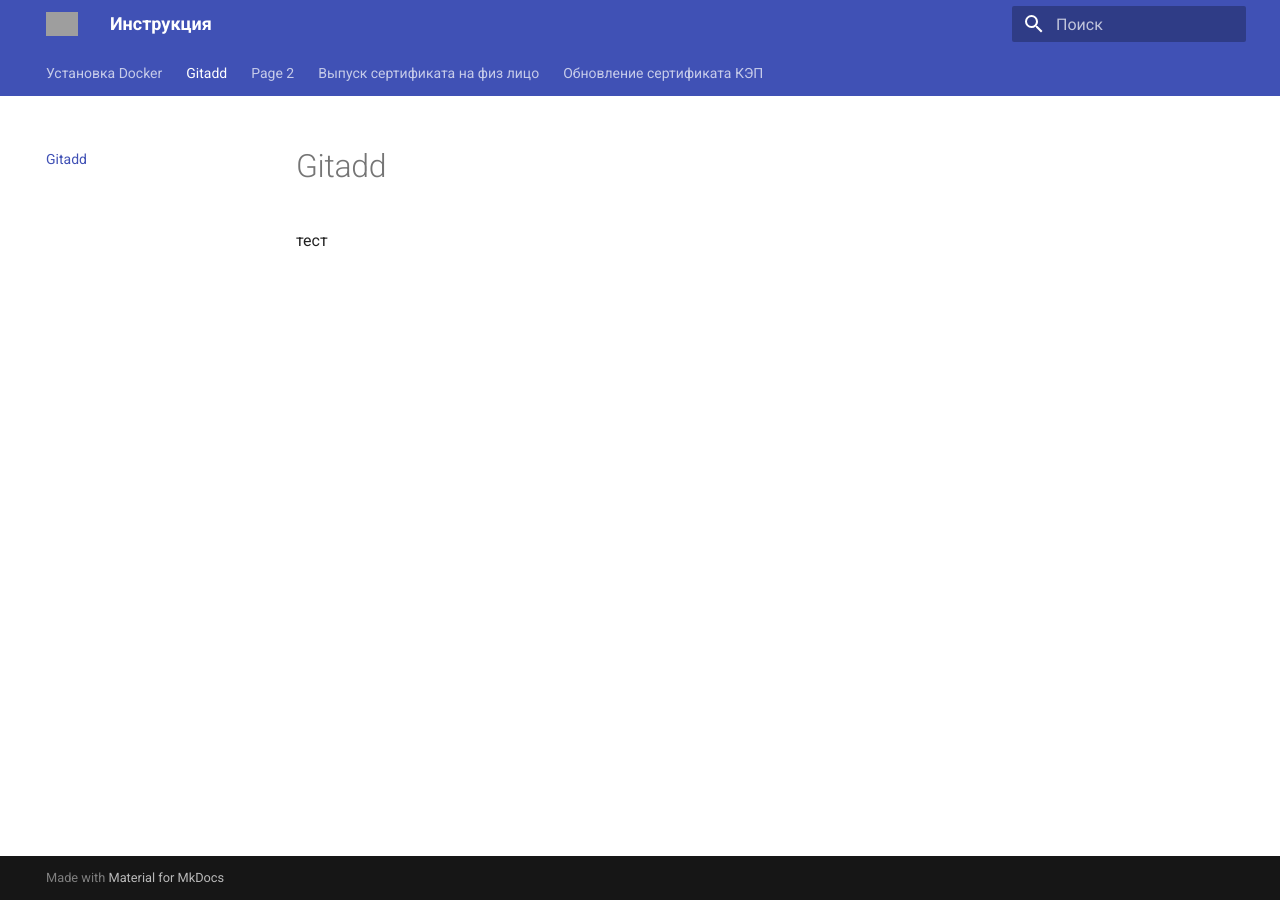
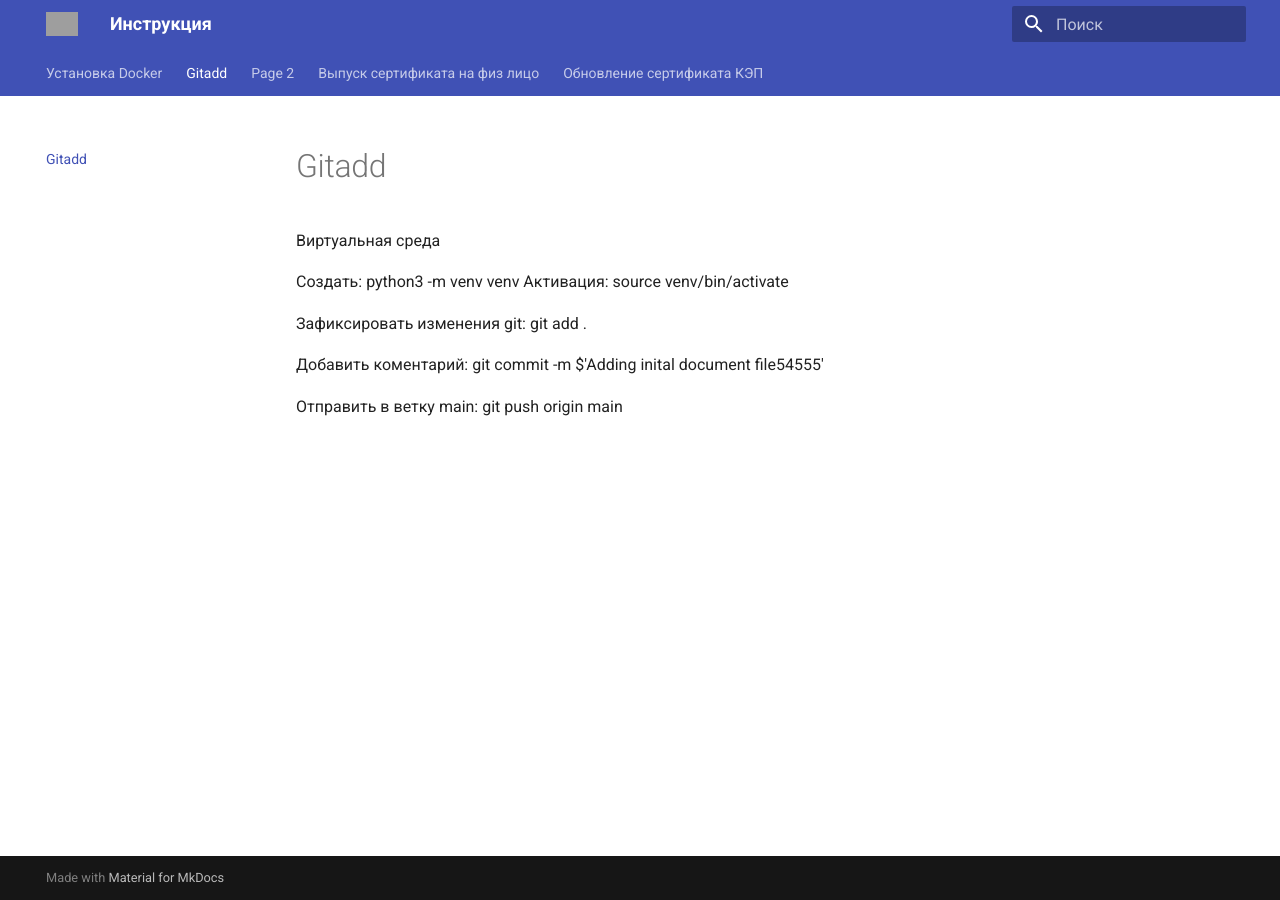
Before and after one commit to kaiots/mkdocs-material, an MkDocs documentation site: the page built from docs/gitadd.md, in a window 1280 px wide. Built offline with MkDocs 1.6.1 and Material for MkDocs 9.7.7, drawn with Linux system fonts in a browser that asks for light colours; grey boxes are pictures that could not be loaded.

Commit message:
пробно

```diff
--- a/docs/gitadd.md
+++ b/docs/gitadd.md
@@ -1 +1,15 @@
-тест
+Виртуальная среда
+
+Создать:
+python3 -m venv venv
+Активация:
+source venv/bin/activate
+
+Зафиксировать изменения git:
+git add .
+
+Добавить коментарий:
+git commit -m $'Adding inital document file54555'
+
+Отправить в ветку main:
+git push origin main
```
